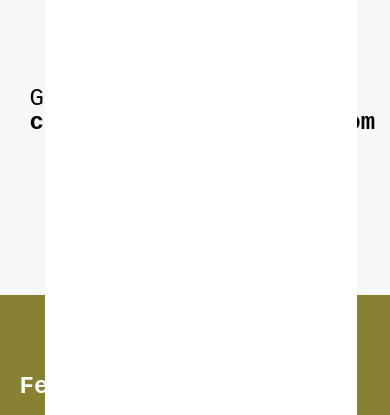
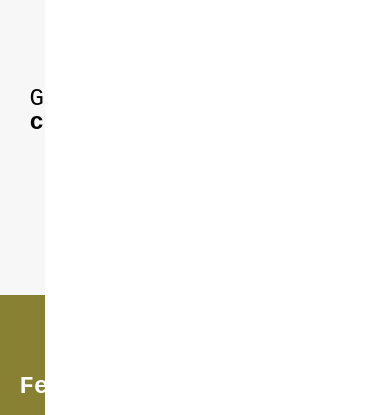
Before and after one commit to grle/citrus-spice-2024, a plain HTML site: page contact.html in a window 390 px wide. Both pictures are taken after a click on the element 336 px from the left and 155 px from the top of the page. Shown: the part 426-841 px from the top of the page. Drawn offline with Linux system fonts and the light colour scheme.

Commit message:
small update

```diff
--- a/css/media.css
+++ b/css/media.css
@@ -34,7 +34,7 @@
         z-index: 5;
         background-color: white;
         height: 100%;
-        width: 80%;
+        width: 100%;
         /* max-width: 300px; */
         margin: 0;
         padding-left: 10px;
```
Also changed, not shown: about.html (+1 -1 lines), 1 other file.
